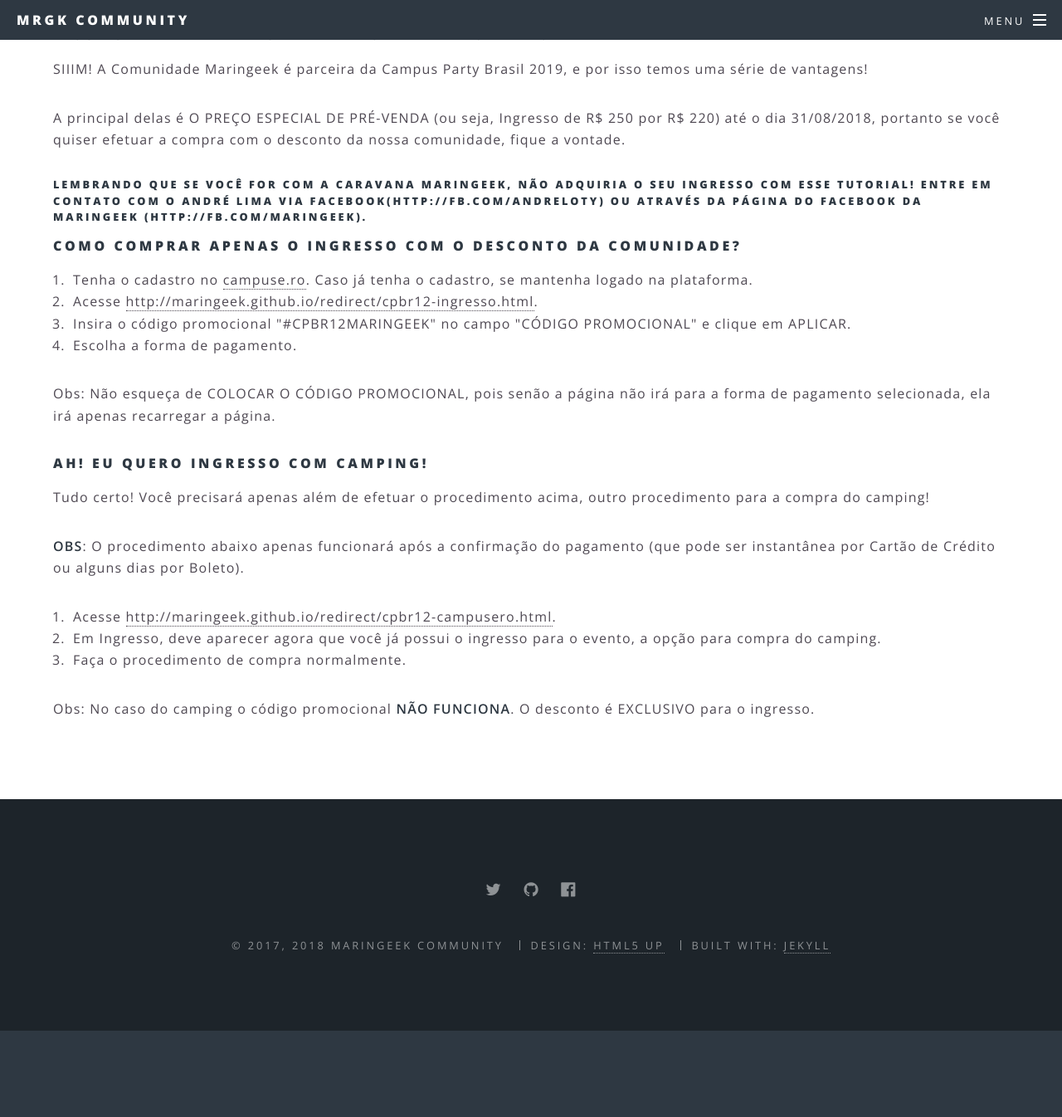
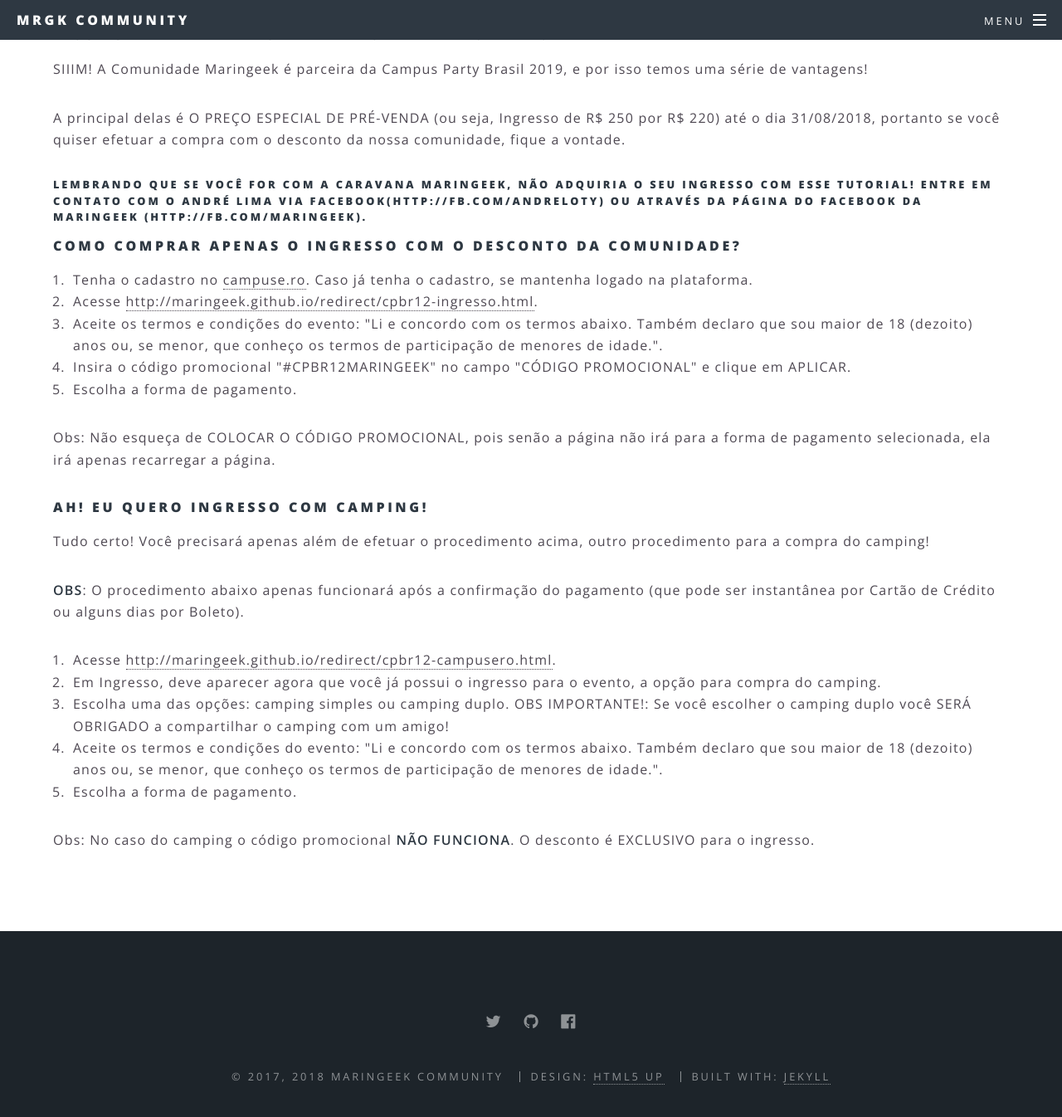
Before and after one commit to maringeek/maringeek.github.io, a Jekyll site: the page built from cpbr12.html, in a window 1280 px wide and 1400 px high, scrolled down 726 px. Shown: the top 1346 px of the window at 83% size. Built offline with Jekyll 4.4.1, drawn with Linux system fonts in a browser that asks for light colours; before the commit the page ends 1968 px from its top, so only the background shows below that.

Commit message:
Update cpbr12.html

```diff
--- a/cpbr12.html
+++ b/cpbr12.html
@@ -25,6 +25,7 @@ subtitle: Participe com a Comunidade Maringeek da Campus Party Brasil 2019!
 		<ol>
 			<li>Tenha o cadastro no <a href="http://campuse.ro" target="_blank">campuse.ro</a>. Caso já tenha o cadastro, se mantenha logado na plataforma.</li>
 			<li>Acesse <a href="http://maringeek.github.io/redirect/cpbr12-ingresso.html" target="_blank">http://maringeek.github.io/redirect/cpbr12-ingresso.html</a>.</li>
+			<li>Aceite os termos e condições do evento: "Li e concordo com os termos abaixo. Também declaro que sou maior de 18 (dezoito) anos ou, se menor, que conheço os termos de participação de menores de idade.".</li>
 			<li>Insira o código promocional "#CPBR12MARINGEEK" no campo "CÓDIGO PROMOCIONAL" e clique em APLICAR.</li>
 			<li>Escolha a forma de pagamento.</li>
 		</ol>
@@ -39,7 +40,9 @@ subtitle: Participe com a Comunidade Maringeek da Campus Party Brasil 2019!
 		<ol>
 			<li>Acesse <a href="http://maringeek.github.io/redirect/cpbr12-campusero.html" target="_blank">http://maringeek.github.io/redirect/cpbr12-campusero.html</a>.</li>
 			<li>Em Ingresso, deve aparecer agora que você já possui o ingresso para o evento, a opção para compra do camping.</li>
-			<li>Faça o procedimento de compra normalmente.</li>
+			<li>Escolha uma das opções: camping simples ou camping duplo. OBS IMPORTANTE!: Se você escolher o camping duplo você SERÁ OBRIGADO a compartilhar o camping com um amigo!</li>
+			<li>Aceite os termos e condições do evento: "Li e concordo com os termos abaixo. Também declaro que sou maior de 18 (dezoito) anos ou, se menor, que conheço os termos de participação de menores de idade.".</li>
+			<li>Escolha a forma de pagamento.</li>
 		</ol>
 		<p>Obs: No caso do camping o código promocional <strong>NÃO FUNCIONA</strong>. O desconto é EXCLUSIVO para o ingresso.</p>
 	</section>
```
